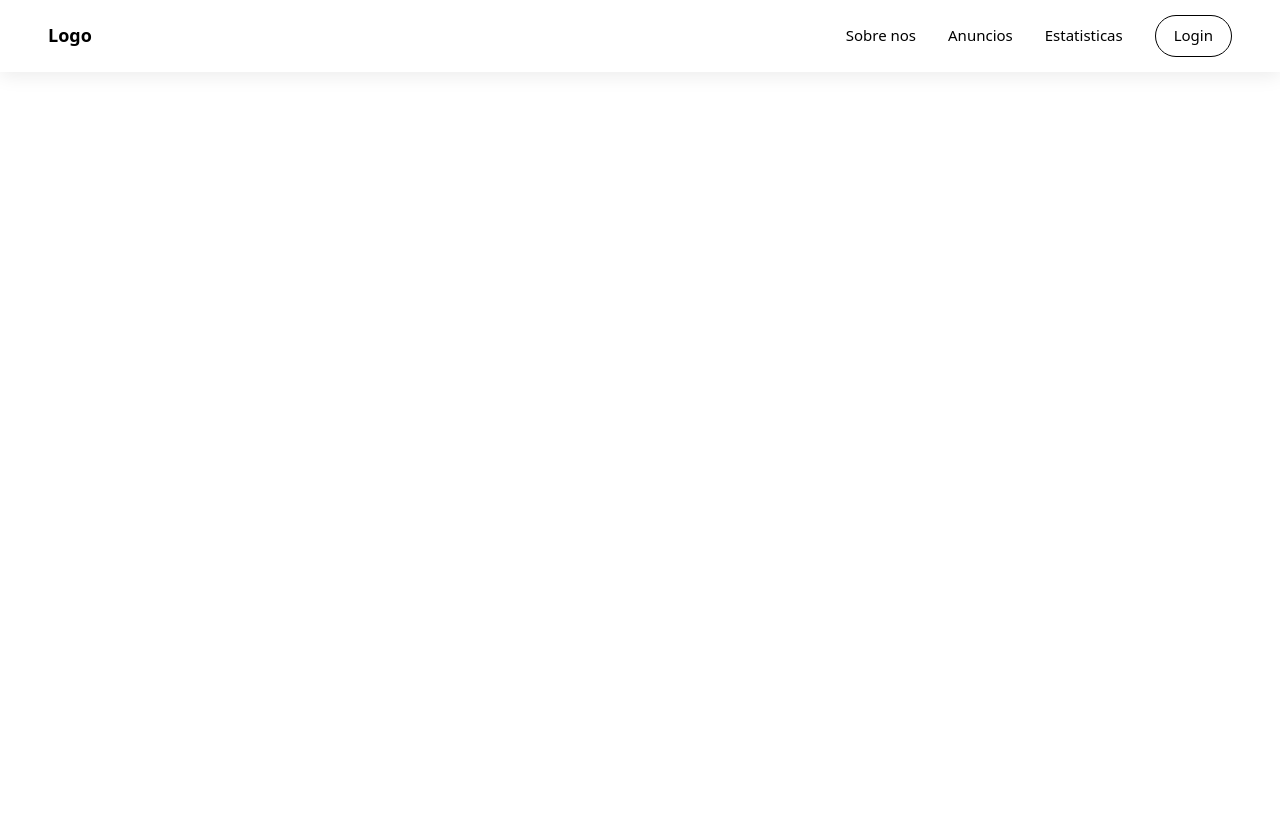
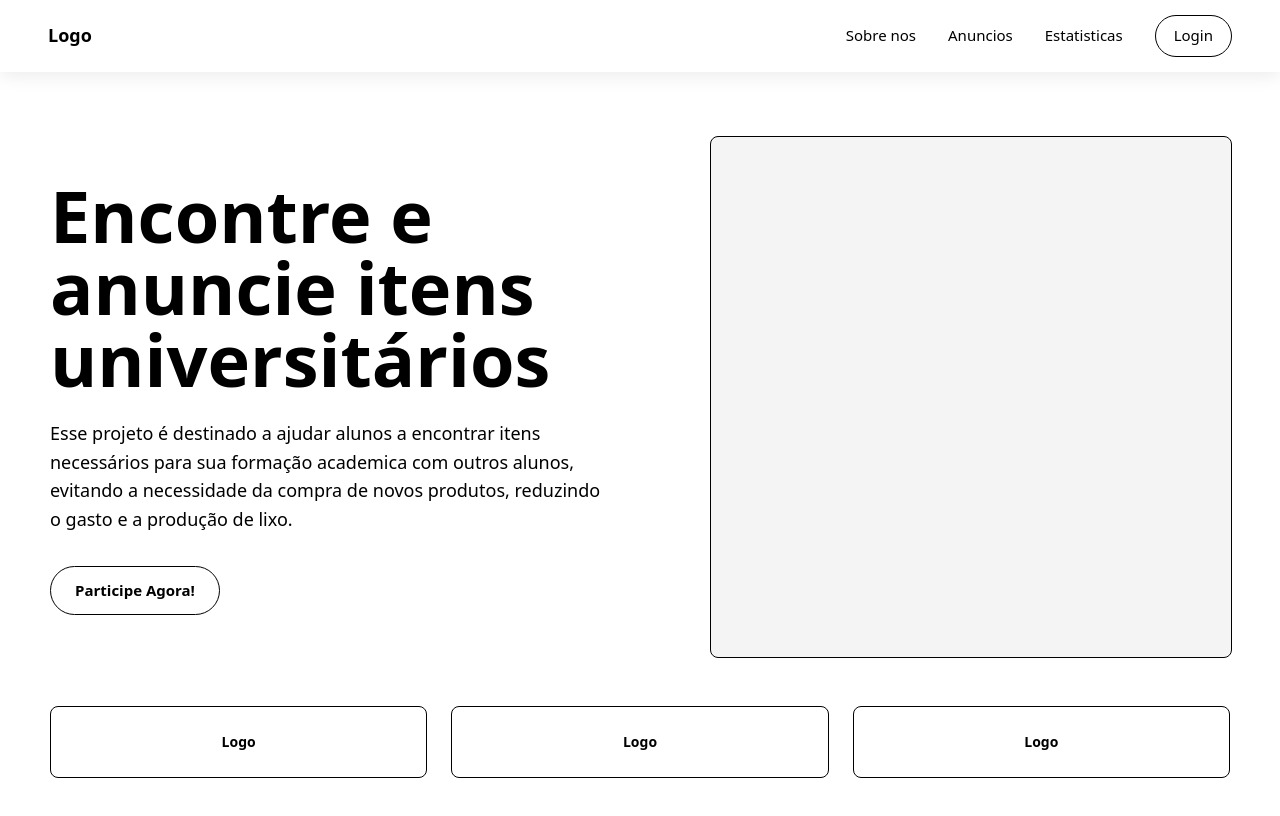
Before and after one commit to luizing/MarketPlace-Circular, a React (Vite) app in the folder FrontEnd/MarketPlace-Vite/: page / in a window 1280 px wide. Shown: the top 816 px of the page. Built offline with nearby package versions, Linux system fonts and the light colour scheme.

Commit message:
frontend/feat: LandingPage placeholder

```diff
--- a/FrontEnd/MarketPlace-Vite/src/App.css
+++ b/FrontEnd/MarketPlace-Vite/src/App.css
@@ -45,9 +45,108 @@
   padding: 8px 18px;
 }
 
+.hero-section {
+  box-sizing: border-box;
+  display: grid;
+  grid-template-rows: 1fr auto;
+  min-height: calc(100svh - 72px);
+  padding: 64px 48px 32px;
+  scroll-margin-top: 72px;
+}
+
+.hero-section__content {
+  align-items: center;
+  display: grid;
+  gap: 56px;
+  grid-template-columns: minmax(0, 1fr) minmax(280px, 520px);
+  margin: 0 auto;
+  max-width: 1180px;
+  width: 100%;
+}
+
+.hero-section__text {
+  align-items: flex-start;
+  display: flex;
+  flex-direction: column;
+  max-width: 560px;
+}
+
+.hero-section__text h1 {
+  color: #000;
+  font-size: clamp(40px, 6vw, 72px);
+  font-weight: 700;
+  letter-spacing: 0;
+  line-height: 1;
+  margin: 0 0 24px;
+}
+
+.hero-section__text p {
+  color: #000;
+  font-size: 18px;
+  line-height: 1.6;
+  margin: 0 0 32px;
+}
+
+.hero-section__button {
+  border: 1px solid #000;
+  border-radius: 999px;
+  color: #000;
+  font-size: 15px;
+  font-weight: 600;
+  padding: 12px 24px;
+  text-decoration: none;
+}
+
+.hero-section__image {
+  aspect-ratio: 1 / 1;
+  background: #f4f4f4;
+  border: 1px solid #000;
+  border-radius: 8px;
+  width: 100%;
+}
+
+.hero-section__footer {
+  align-items: center;
+  display: grid;
+  gap: 24px;
+  grid-template-columns: repeat(3, minmax(0, 1fr));
+  margin: 48px auto 0;
+  max-width: 1180px;
+  width: 100%;
+}
+
+.hero-section__logo-slot {
+  align-items: center;
+  border: 1px solid #000;
+  border-radius: 8px;
+  box-sizing: border-box;
+  color: #000;
+  display: flex;
+  font-size: 14px;
+  font-weight: 600;
+  justify-content: center;
+  min-height: 72px;
+}
+
 .landing-section {
   min-height: 100svh;
   scroll-margin-top: 72px;
+}
+
+@media (max-width: 900px) {
+  .hero-section {
+    min-height: auto;
+    padding: 40px 24px 32px;
+  }
+
+  .hero-section__content {
+    gap: 40px;
+    grid-template-columns: 1fr;
+  }
+
+  .hero-section__image {
+    max-width: 520px;
+  }
 }
 
 @media (max-width: 720px) {
@@ -62,4 +161,8 @@
     flex-wrap: wrap;
     gap: 12px 18px;
   }
+
+  .hero-section__footer {
+    grid-template-columns: 1fr;
+  }
 }
--- a/FrontEnd/MarketPlace-Vite/src/App.tsx
+++ b/FrontEnd/MarketPlace-Vite/src/App.tsx
@@ -18,7 +18,29 @@ function App() {
         </nav>
       </header>
 
-      <section id="inicio" className="landing-section" aria-label="Inicio" />
+      <section id="inicio" className="hero-section" aria-label="Inicio">
+        <div className="hero-section__content">
+          <div className="hero-section__text">
+            <h1>Encontre e anuncie itens universitários</h1>
+            <p>
+              Esse projeto é destinado a ajudar alunos a encontrar itens necessários
+              para sua formação academica com outros alunos, evitando a necessidade da compra
+              de novos produtos, reduzindo o gasto e a produção de lixo.
+            </p>
+            <a className="hero-section__button" href="#anuncios">
+              Participe Agora!
+            </a>
+          </div>
+
+          <div className="hero-section__image" role="img" aria-label="Imagem placeholder" />
+        </div>
+
+        <footer className="hero-section__footer" aria-label="Logos parceiras">
+          <div className="hero-section__logo-slot">Logo</div>
+          <div className="hero-section__logo-slot">Logo</div>
+          <div className="hero-section__logo-slot">Logo</div>
+        </footer>
+      </section>
       <section id="sobre-nos" className="landing-section" aria-label="Sobre nos" />
       <section id="anuncios" className="landing-section" aria-label="Anuncios" />
       <section
```
